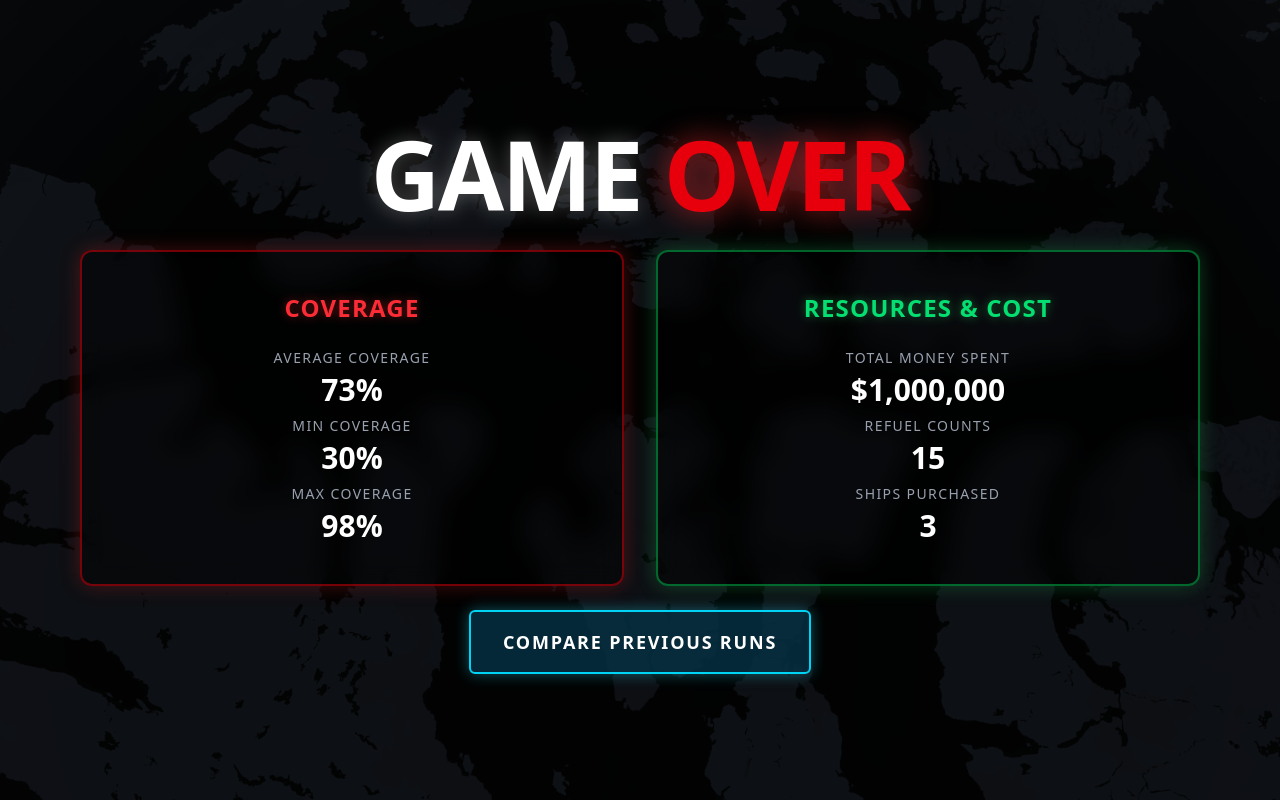
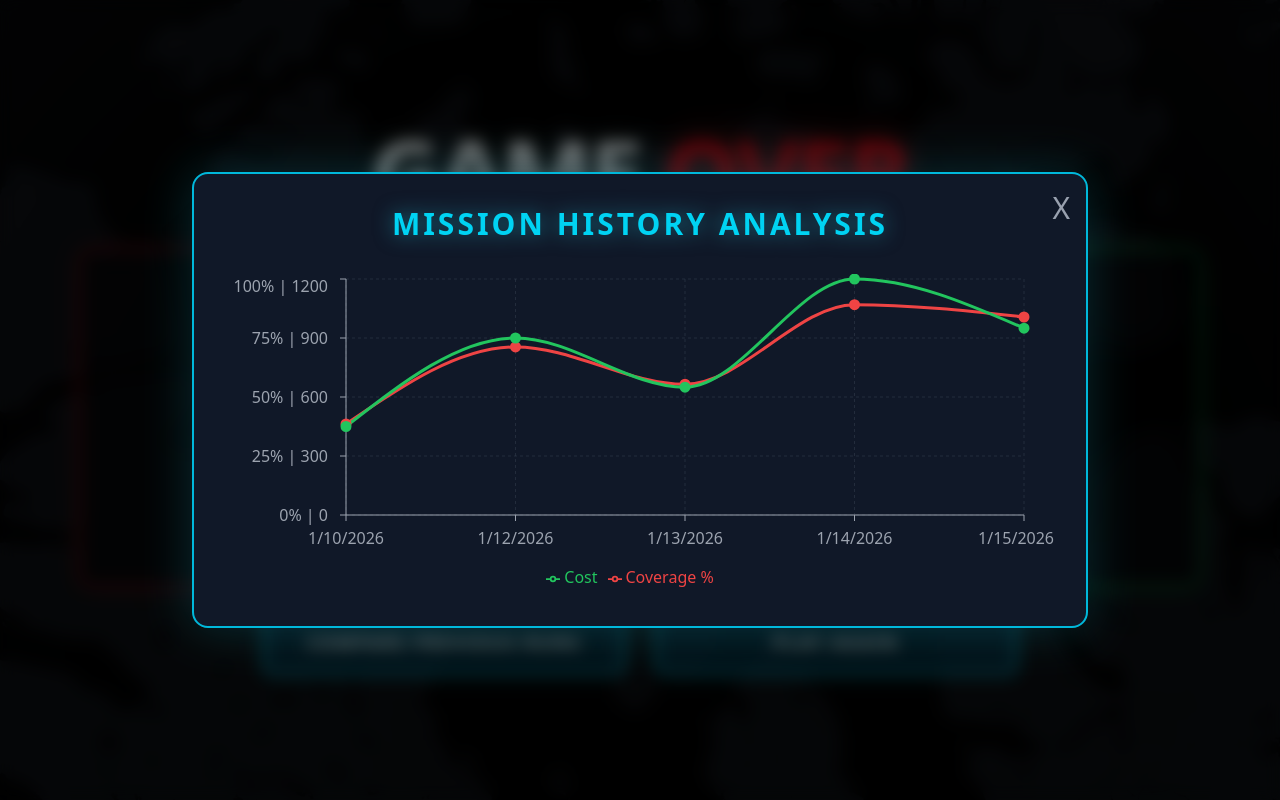
Before and after one commit to Sam-Drake-2007/CANshield, a React (Vite) app: page /results in a window 1280 px wide. Both pictures are taken after a click on the button "COMPARE PREVIOUS RUNS". Built offline with nearby package versions, Linux system fonts and the light colour scheme.

Commit message:
mostly done results page

```diff
--- a/src/pages/results/ResultsPage.jsx
+++ b/src/pages/results/ResultsPage.jsx
@@ -9,10 +9,12 @@ export default function Results() {
 
     const [isModalOpen, setIsModalOpen] = useState(false); // Hiding popup modal until triggered
 
+    const max_cost = Math.max(...MOCK_HISTORY.map(run => run.totalCost / 1000)); // Max cost in thousands
     const graphData = MOCK_HISTORY.map(run => ({
         date: new Date(run.createdAt).toLocaleDateString(), // Output format: MM/DD/YYYY
         average_coverage_percent: run.avgCoveragePercent,
         total_cost: run.totalCost / 1000, // Converting to thousands for better readability
+        scaled_coverage: (run.avgCoveragePercent / 100) * max_cost // Scaling coverage to max cost
     }));
 
     console.log("[DEBUG] Graph Data:", graphData);
@@ -78,11 +80,15 @@ export default function Results() {
                 </div>
             </div>
 
+            {/* Container for both bottom buttons */}
+            <div className="flex flex-col md:flex-row gap-8 max-w-6xl w-full px-4 justify-center items-center mx-auto">
+
                 {/* Compare Button - Cyan glowing style */}
                 <div className="mt-6 flex items-center justify-center">
                     <button
+                        onClick={() => setIsModalOpen(true)}
                         className="
-                        px-8 py-4 text-lg font-bold uppercase tracking-widest text-white
+                            w-90 px-8 py-4 text-lg font-bold uppercase tracking-widest text-white
                             bg-cyan-950/80 border-2 border-cyan-400 rounded-md
                             shadow-[0_0_15px_rgba(34,211,238,0.4)]
                             hover:bg-cyan-900 hover:shadow-[0_0_25px_rgba(34,211,238,0.6)] hover:border-cyan-300
@@ -94,6 +100,110 @@ export default function Results() {
                     </button>
                 </div>
 
+                {/* Modal Popup for Comparing Previous Runs */}
+                {isModalOpen && (
+
+                    // Behind the popup
+                    <div className="fixed inset-0 z-50 flex items-center justify-center bg-black/60 backdrop-blur-sm p-4">
+
+                        {/* Popup Window */}
+                        <div className="relative bg-gray-900 border-2 border-cyan-500 w-full max-w-4xl rounded-2xl p-8 shadow-[0_0_50px_rgba(34,211,238,0.2)]">
+
+                            {/* Close Button (Top Right) */}
+                            <button
+                                onClick={() => setIsModalOpen(false)}
+                                className="absolute top-4 right-4 text-gray-400 hover:text-white text-3xl transition-colors hover:cursor-pointer"
+                            >
+                                X
+                            </button>
+
+                            {/* Modal Title */}
+                            <h2 className="text-cyan-400 text-3xl font-bold uppercase mb-8 text-center tracking-widest drop-shadow-[0_0_10px_rgba(34,211,238,0.5)]">
+                                Mission History Analysis
+                            </h2>
+
+                            {/* The Graph */}
+                            <div className="h-80 w-full">
+                                <ResponsiveContainer width="100%" height="100%">
+                                    <LineChart data={graphData} margin={{ top: 5, right: 30, left: 20, bottom: 5 }}>
+                                        {/* Grid Lines */}
+                                        <CartesianGrid strokeDasharray="3 3" stroke="#374151" opacity={0.5} />
+
+                                        {/* Axes */}
+                                        <XAxis
+                                            dataKey="date"
+                                            stroke="#9CA3AF"
+                                            tick={{ fill: '#9CA3AF', dy: 10 }}
+                                        />
+                                        <YAxis
+                                            width={100}
+                                            stroke="#9CA3AF"
+                                            tick={{ fill: '#9CA3AF', dx: -10 }}
+                                            tickFormatter={(value) => `${((value / max_cost) * 100).toFixed(0)}% | ${value}`}
+                                        />
+
+                                        {/* Tooltip (Hover info) */}
+                                        <Tooltip
+                                            contentStyle={{ backgroundColor: '#111827', border: '1px solid #06b6d4', borderRadius: '8px' }}
+                                            itemStyle={{ color: '#fff' }}
+                                            labelStyle={{ color: '#fff' }}
+                                            formatter={(value, name) => {
+                                                if (name === "Cost") return [`$${(value * 1000).toLocaleString()}`, "Total Cost"];
+                                                if (name === "Coverage %") {
+                                                    const real_percent = ((value / max_cost) * 100).toFixed(0);
+                                                    return [`${real_percent}%`, "Coverage"];
+                                                }
+
+                                                return [value, name];
+                                            }}
+                                        />
+
+                                        {/* Legend */}
+                                        <Legend wrapperStyle={{ paddingTop: '20px' }}/>
+
+                                        {/* Lines */}
+                                        <Line
+                                            type="monotone"
+                                            dataKey="scaled_coverage"
+                                            stroke="#ef4444"
+                                            strokeWidth={3}
+                                            dot={{ r: 4, fill: '#ef4444' }}
+                                            activeDot={{ r: 8 }}
+                                            name="Coverage %"
+                                        />
+                                        <Line
+                                            type="monotone"
+                                            dataKey="total_cost"
+                                            stroke="#22c55e"
+                                            strokeWidth={3}
+                                            dot={{ r: 4, fill: '#22c55e' }}
+                                            name="Cost"
+                                        />
+                                    </LineChart>
+                                </ResponsiveContainer>
+                            </div>
+                        </div>
+                    </div>
+                )}
+
+
+                {/* Play Again Button - Cyan glowing style */}
+                <div className="mt-6 flex items-center justify-center">
+                    <button
+                        className="
+                            w-90 px-8 py-4 text-lg font-bold uppercase tracking-widest text-white
+                            bg-cyan-950/80 border-2 border-cyan-400 rounded-md
+                            shadow-[0_0_15px_rgba(34,211,238,0.4)]
+                            hover:bg-cyan-900 hover:shadow-[0_0_25px_rgba(34,211,238,0.6)] hover:border-cyan-300
+                            transition-all duration-300
+                            hover:cursor-pointer
+                        "
+                    >
+                        Play Again
+                    </button>
+                </div>
+            </div>
+
         </main>
     );
 }
```
Lines whose indentation alone changed are shown as unchanged.
